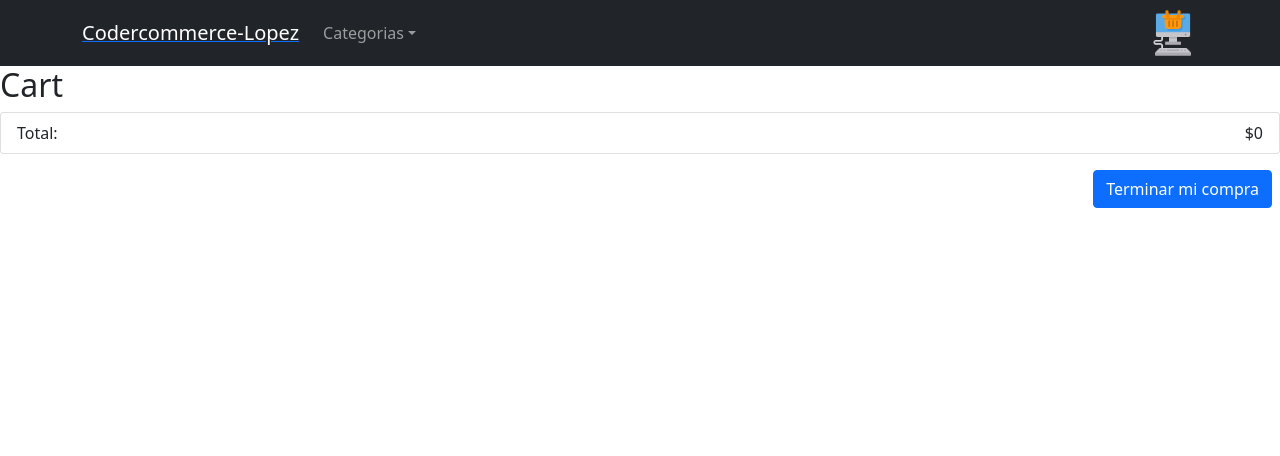
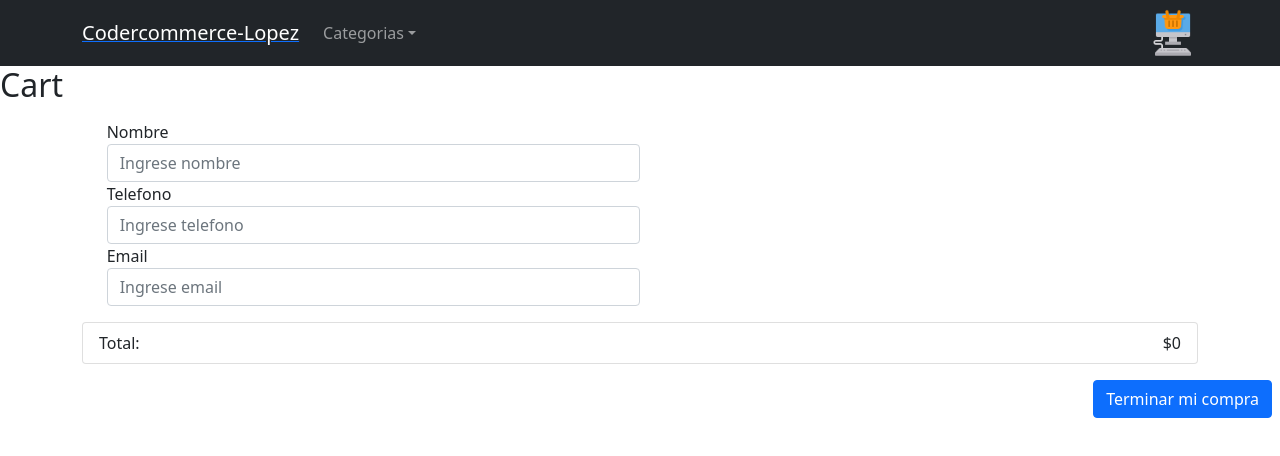
Before and after one commit to irvindev9/codercommerce-lopez, a React (Create React App) app: page /cart in a window 1280 px wide. Shown: the top 456 px of the page. Built offline with nearby package versions, Linux system fonts and the light colour scheme.

Commit message:
enviar ordenes

```diff
--- a/src/components/Cart.js
+++ b/src/components/Cart.js
@@ -1,9 +1,17 @@
-import { useContext } from 'react';
+import { useContext, useState, useEffect } from 'react';
 import {CartContext} from '../context/CartContext';
+import { sendOrder } from '../utils/firebase';
 
 const Cart = ({cart}) => {
 
   const { info, setInfo } = useContext(CartContext);
+  const [buyer, setBuyer] = useState({
+    name: '',
+    phone: '',
+    email: ''
+  });
+
+  const [order, setOrder] = useState([]);
 
   const deleteItem = (key) => {
     const newCart = Object
@@ -18,10 +26,58 @@ const Cart = ({cart}) => {
     setInfo(newCart);
   }
 
+  useEffect(() => {
+    const newOrder = Object
+      .keys(info)
+      .map(item => {
+        return {
+          name: info[item].name,
+          price: info[item].price,
+          quantity: info[item].quantity
+          }
+          });
+          setOrder(newOrder);
+          }, []);
+
   return (
     <div className="cart">
       <h2>Cart</h2>
-      <div className="cart-items">
+      <div className="buyer-info col-5 offset-1 my-3">
+        <div className="form-group">
+          <label htmlFor="name">Nombre</label>
+          <input
+            type="text"
+            className="form-control"
+            id="name"
+            placeholder="Ingrese nombre"
+            value={buyer.name}
+            onChange={(e) => setBuyer({...buyer, name: e.target.value})}
+          />
+        </div>
+        <div className="form-group">
+          <label htmlFor="phone">Telefono</label>
+          <input
+            type="text"
+            className="form-control"
+            id="phone"
+            placeholder="Ingrese telefono"
+            value={buyer.phone}
+            onChange={(e) => setBuyer({...buyer, phone: e.target.value})}
+          />
+        </div>
+        <div className="form-group">
+          <label htmlFor="email">Email</label>
+          <input
+            type="text"
+            className="form-control"
+            id="email"
+            placeholder="Ingrese email"
+            value={buyer.email}
+            onChange={(e) => setBuyer({...buyer, email: e.target.value})}
+          />
+        </div>
+      </div>
+      <div className="cart-items container">
       <ul className="list-group">
         {Object.keys(cart).map((key, index) => (
           <li key={index} className="list-group-item">
@@ -42,7 +98,7 @@ const Cart = ({cart}) => {
       </ul>
       </div>
       <div className="cart-total">
-        <button className="btn btn-primary float-end mt-3 mx-2">Terminar mi compra</button>
+        <button onClick={() => sendOrder(buyer, order)} className="btn btn-primary float-end mt-3 mx-2">Terminar mi compra</button>
       </div>
     </div>
   );
--- a/src/utils/firebase.js
+++ b/src/utils/firebase.js
@@ -1,5 +1,5 @@
 import { initializeApp } from 'firebase/app';
-import { getFirestore, collection, getDocs } from 'firebase/firestore/lite';
+import { getFirestore, collection, getDocs, addDoc } from 'firebase/firestore/lite';
 // Authentication
 const firebaseConfig = {
   apiKey: "AIzaSyAwx9wIAb4GiVXuViOISH0h8oQkYx0TCr4",
@@ -21,3 +21,20 @@ export async function getItems() {
   const itemsList = itemsSnap.docs.map(doc => doc.data());
   return itemsList;
 }
+
+export const sendOrder = (buyer, order) => {
+  const newOrder = {
+    buyer: buyer,
+    items: order,
+    total: Object.values(order).reduce((acc, item) => acc + (item.price * item.quantity), 0),
+  }
+
+  const db = getFirestore(app);
+  const ordersCol = collection(db, 'orders');
+  addDoc(ordersCol, newOrder).then((res) => {
+    alert(`Order enviada. Order id: ${res.id}`);
+  }).catch(err => {
+    console.log('Error', err);
+  });
+
+}
```
